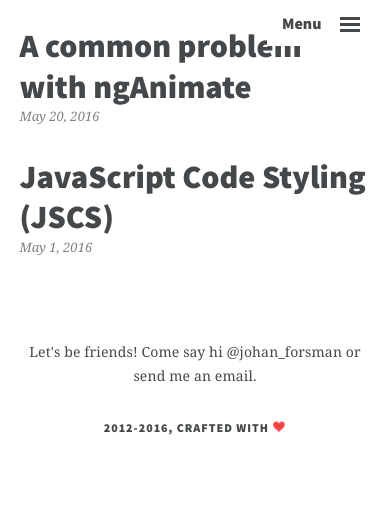
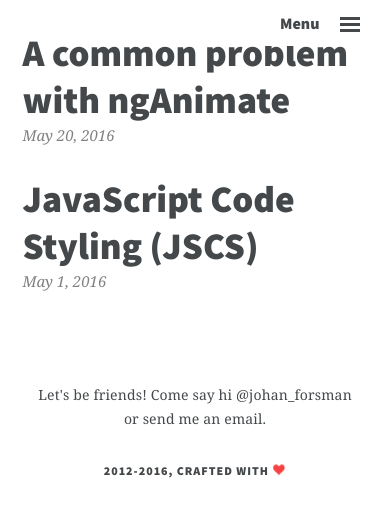
Before and after one commit to Orsman/orsman.github.io, a Jekyll site: the page built from blog/index.html, in a window 390 px wide. Shown: the top 517 px of the page. Built offline with Jekyll 4.4.1, drawn with Linux system fonts in a browser that asks for light colours.

Commit message:
removed all cool shit for mobile

```diff
--- a/_layouts/default.html
+++ b/_layouts/default.html
@@ -10,7 +10,7 @@
 
         <aside id="sidebar">
             <a href="/"><img class="avatar" src="../assets/face.jpg" alt="Me"></a>
-            <p>Hello, </br>I'm Johan Forsman. A 31 year old swedish web developer, based in Stockholm.</p>
+            <p>Hello, I'm Johan Forsman.</br>31 year old swedish web developer, based in Stockholm.</p>
             <ul>
                 <li><a href="/about">About me</a></li>
                 <li><a href="/books">Bookshelf</a></li>
--- a/_sass/_base.scss
+++ b/_sass/_base.scss
@@ -1,6 +1,3 @@
-/**
- * Reset some basic elements
- */
 body, h1, h2, h3, h4, h5, h6,
 p, blockquote, pre, hr,
 dl, dd, ol, ul, figure {
@@ -12,7 +9,7 @@
 html {
   height: 100%;
   font-family: $base-font-family;
-  font-size: 13px;
+  font-size: 15px;
   line-height: $base-line-height;
   color: $text-color;
 
@@ -28,9 +25,11 @@
   margin: 0;
   position: relative;
   height: 100%;
-  opacity: 0;
   transition: opacity 400ms ease;
   overflow-x: hidden;
+
+  @media (min-width: 800px) {
+    opacity: 0;
 
     &.fade-in {
       opacity: 1;
@@ -38,6 +37,7 @@
 
     &.fade-out {
       opacity: 0;
+    }
   }
 }
 
@@ -116,10 +116,6 @@
   }
 }
 
-@media (min-width: 400px) {
-  html { font-size: 15px; }
-}
-
 @media (min-width: 500px) {
   html { font-size: 16px; }
 }
@@ -190,11 +186,10 @@
   p {
     max-width: $content-width;
     margin: 0 auto;
-  }
+    font-size: 16px;
   }
 
   @media (min-width: $mobile-breakpoint) {
-  .presentation {
     padding-top: 3rem;
   }
 }
--- a/_sass/_typography.scss
+++ b/_sass/_typography.scss
@@ -17,11 +17,11 @@
   margin-bottom: 0;
 }
 
-.presentation h1:after {
-  left: 50%;
-  -webkit-transform: translateX(-50%);
-  transform: translateX(-50%);
-}
+// .presentation h1:after {
+//   left: 50%;
+//   -webkit-transform: translateX(-50%);
+//   transform: translateX(-50%);
+// }
 
 h2 {
   font-size: 1.75rem;
--- a/assets/scripts/main-script.js
+++ b/assets/scripts/main-script.js
@@ -1,4 +1,7 @@
-(function(document) {
+(function() {
+    if (window.innerWidth < 800) return;
+
+    var links = document.querySelectorAll('a');
     var toggle = document.querySelector('#menu_link');
     var sidebar = document.querySelector('#sidebar');
     var checkbox = document.querySelector('#sidebar_chkbox');
@@ -16,8 +19,6 @@
     setTimeout(function() {
         document.body.classList.add('fade-in');
     }, 50);
-
-    var links = document.querySelectorAll('a');
 
     for (var i = 0; i < links.length; i++) {
         links[i].addEventListener('click', delayLinkClick, false);
@@ -39,4 +40,4 @@
         }, 400);
     }
 
-})(document);
+})();
```
Lines whose indentation alone changed are shown as unchanged.
